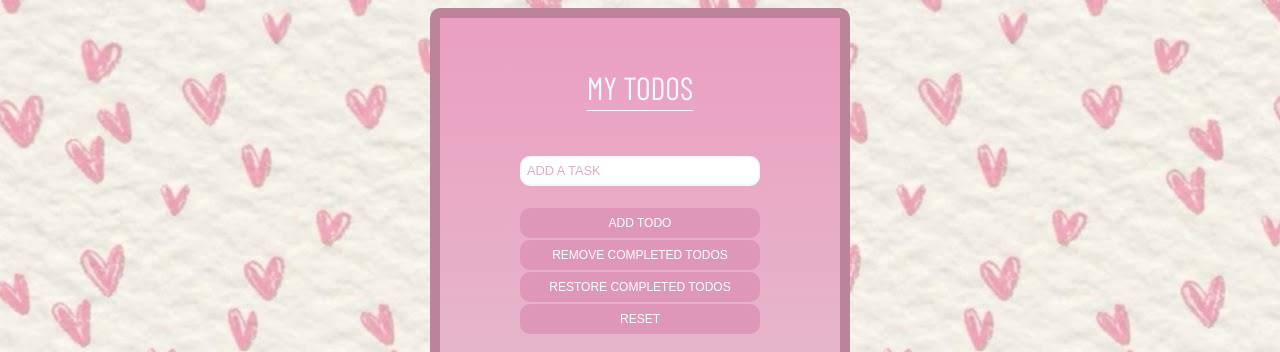
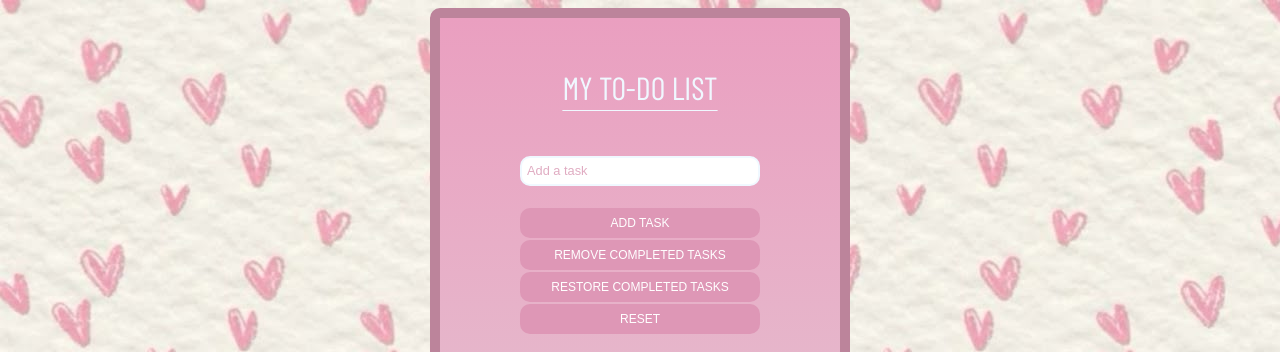
Before and after one commit to vaniyaajaz/Todo-List, a plain HTML site: page AccessPage.html in a window 1280 px wide. Shown: the top 352 px of the page. Drawn offline with nearby package versions, Linux system fonts and the light colour scheme; a web font is replaced by a local one.

Commit message:
Update AccessPage.html

```diff
--- a/AccessPage.html
+++ b/AccessPage.html
@@ -16,11 +16,12 @@
 <body id="access">
     <div id="container">
         <div class="controls">
-            <h1>My Todos</h1>
-            <input type="text" id="input" placeholder="ADD A TASK"><br>
-            <button type="button" id="add">ADD TODO</button>
-            <button type="button" id="remove">REMOVE COMPLETED TODOS</button>
-            <button type="button" id="restore">RESTORE COMPLETED TODOS</button>
+            <h1>My To-do List</h1>
+            <input type="text" id="input" placeholder="Add a task" autocomplete="off" autocorrect="off"
+                spellcheck="false"><br>
+            <button type="button" id="add">ADD TASK</button>
+            <button type="button" id="remove">REMOVE COMPLETED TASKS</button>
+            <button type="button" id="restore">RESTORE COMPLETED TASKS</button>
             <button type="button" id="reset">RESET</button>
         </div>
         <ul id="list">
```
